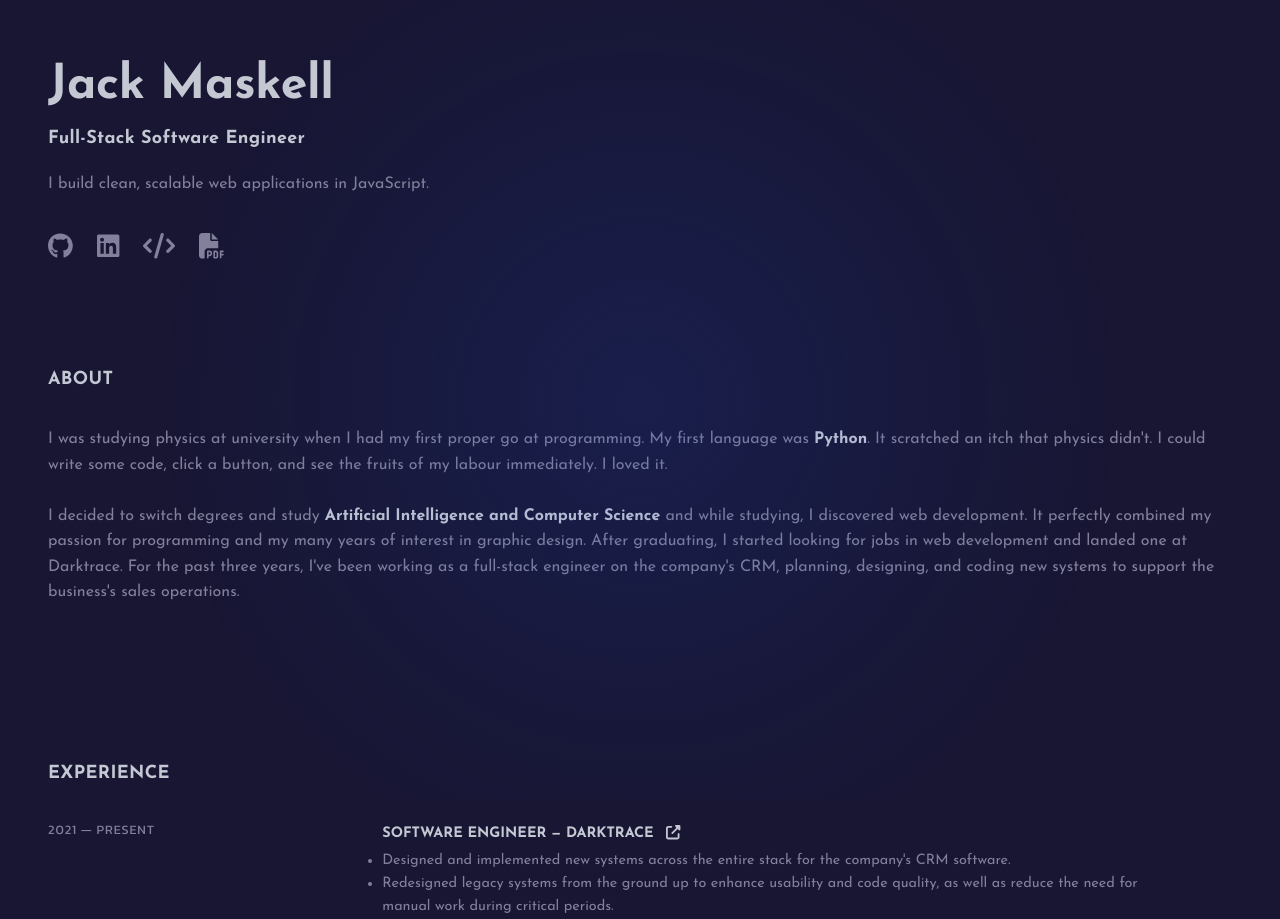
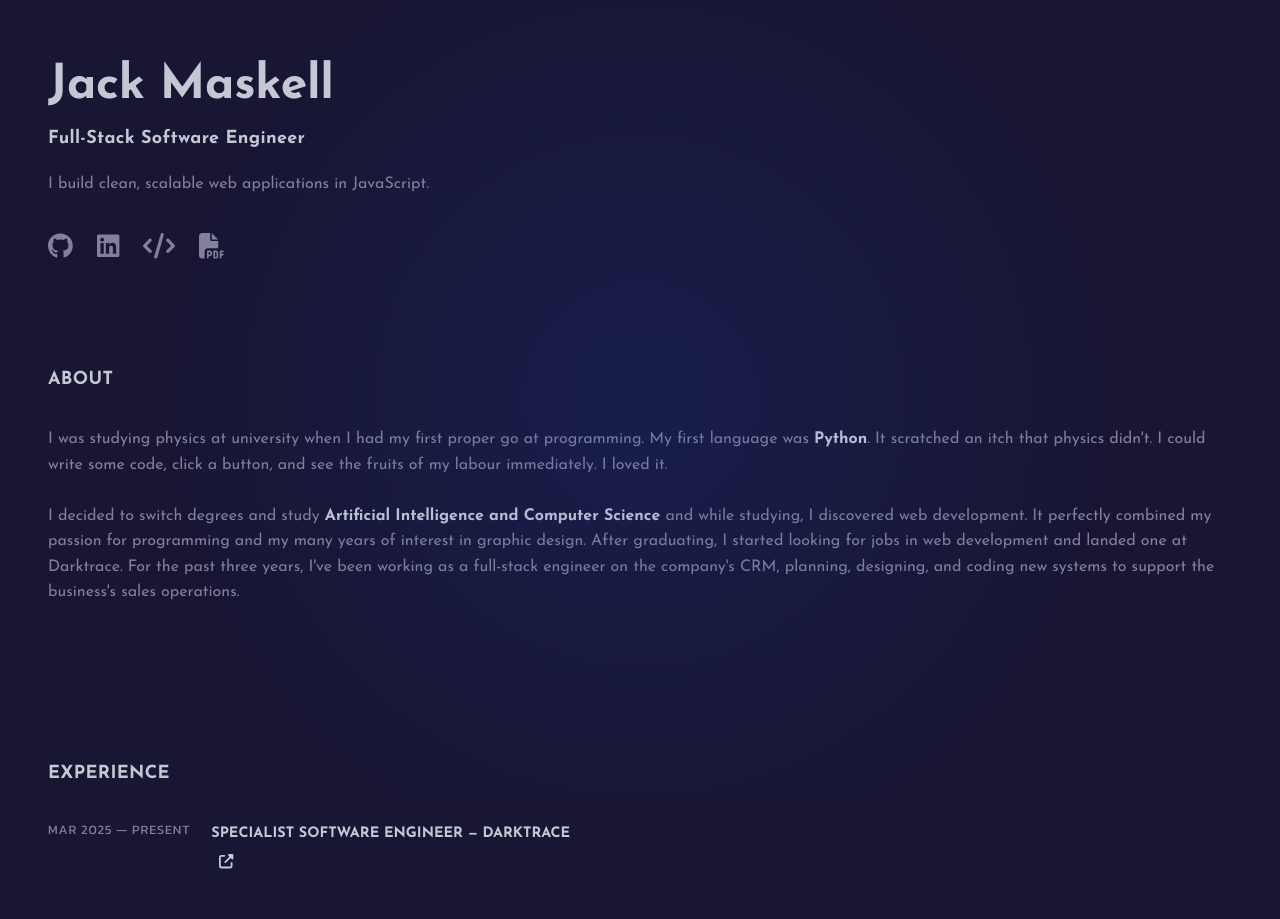
Before and after one commit to Atral/vue-portfolio, a Vue app: page / in a window 1280 px wide. Shown: the top 919 px of the page. Built offline with nearby package versions, Linux system fonts and the light colour scheme.

Commit message:
Update Experience

```diff
--- a/src/views/Experience.vue
+++ b/src/views/Experience.vue
@@ -4,16 +4,24 @@
 
     const experiences = [
         {
+            title: 'Specialist Software Engineer',
+            company: 'Darktrace',
+            link: 'https://darktrace.com/',
+            startDate: 'MAR 2025',
+            endDate: 'PRESENT',
+        },
+        {
             title: 'Software Engineer',
             company: 'Darktrace',
             link: 'https://darktrace.com/',
-            startDate: '2021',
-            endDate: 'Present',
-            technologies: ['Vue.js', 'Vuetify', 'JavaScript', 'Node.js', 'MySQL', 'Git', 'HTML & CSS', 'Laravel',],
+            startDate: 'JUL 2021',
+            endDate: 'MAR 2025',
+            technologies: ['Vue.js', 'Vuetify', 'JavaScript', 'JQuery', 'Node.js', 'MySQL', 'Git', 'HTML & CSS', 'Laravel',],
             description: [
-                'Designed and implemented new systems across the entire  stack for the company\'s CRM software.',
-                'Redesigned legacy systems from the ground up to enhance usability and code quality, as well as reduce the need for manual work during critical periods.',
-                'Provided training and guidance to junior team members and performed thorough code reviews.',
+                'Designed and implemented new full-stack systems for the company\'s CRM software, including UI design and implementation, backend and database design.',
+                'Created and documented a number of reusable UI components, including a date range selector, comment section and uploader component.',
+                'Redesigned legacy systems from the ground up to enhance usability and code quality, as well as reduce the need for manual work during critical periods. For example, I rebuilt our contract amendments system to create a significantly improvement user experience and allow more flexibility.',
+                'Provided training, guidance and onboarding to junior team members and performed thorough code reviews.',
                 'Deployed code to live servers, monitored logs, and resolved server errors.',
                 'Stood in as application lead, coordinating scrum activities, communicating with stakeholders, and resolving issues like failed API syncing.'
              ]
```
